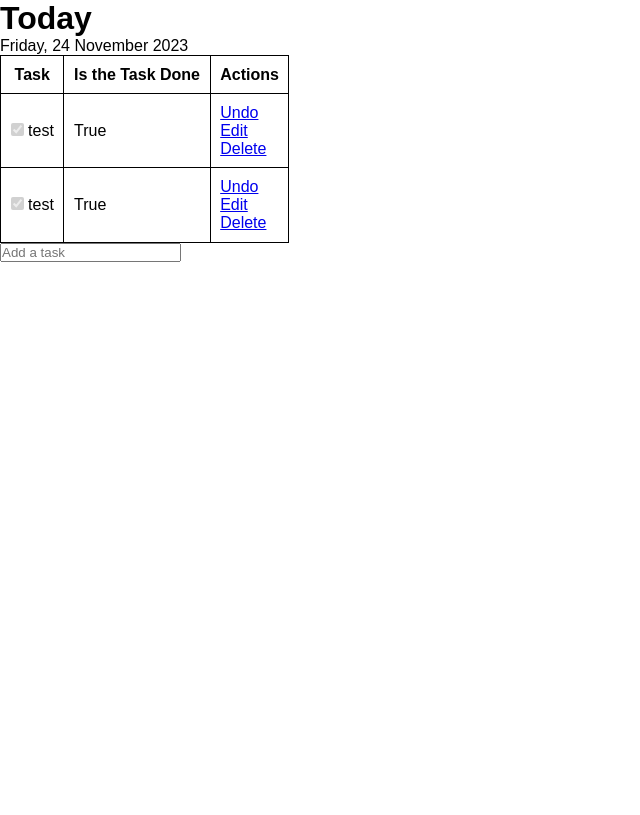
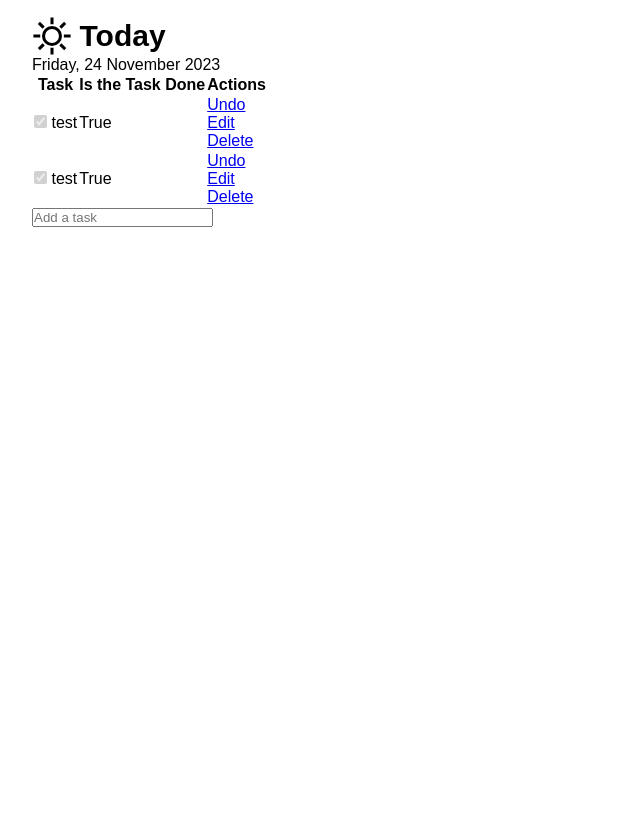
Before and after one commit to rullyvarelio/tick-task, a Flask app: page / in a window 1280 px wide. Shown: the top 815 px of the page, without its empty margins (0-640 px from the left). Before the commit the page ends 262 px from the top, so only its background shows below. Run offline with Flask 3, Linux system fonts and the light colour scheme; data comes from the database, SQL or seed files in the repository; both versions use the stored data as it was before the commit.

Commit message:
Start styling page

```diff
--- a/app.py
+++ b/app.py
@@ -8,19 +8,12 @@ app.config["SQLALCHEMY_DATABASE_URI"] = "sqlite:///todos.sqlite"
 db = SQLAlchemy(app)
 
 today = datetime.now()
-
-today_day = today.strftime("%A")
-today_date = today.strftime("%d")
-today_month = today.strftime("%B")
-today_year = today.strftime("%Y")
-
-date_format = f"{today_day}, {today_date} {today_month} {today_year}"
+date_format = f"{today.strftime('%A')}, {today.strftime('%d')} {today.strftime('%B')} {today.strftime('%Y')}"
 
 
 class Todos(db.Model):
     id = db.Column("id", db.Integer, primary_key=True)
     task = db.Column(db.String(100), nullable=False)
-    datetime_created = db.Column(db.DateTime, default=today)
     is_task_done = db.Column(db.Boolean, default=False)
 
     def __init__(self, task):
@@ -70,17 +63,16 @@ def undo(id):
 
 @app.route("/edit_task/<int:id>", methods=["POST", "GET"])
 def edit(id):
-    task = Todos.query.get_or_404(id)
+    task_to_update = Todos.query.get_or_404(id)
     if request.method == "POST":
-        task.task = request.form["task_content"]
+        task_to_update.task = request.form["task_content"]
 
         try:
             db.session.commit()
             return redirect("/")
         except Exception as e:
             return f"There was an issue editing your task: {e}"
-    else:
-        return render_template("edit.html", task=task)
+    return render_template("edit.html", task=task_to_update)
 
 
 @app.route("/delete/<int:id>")
--- /dev/null
+++ b/static/css/main.css
@@ -0,0 +1,22 @@
+* {
+    margin: 0;
+    padding: 0;
+    box-sizing: content-box;
+    font-family: Arial, Helvetica, sans-serif;
+}
+
+body {
+    margin: 1em 2em;
+    height: 100vh;
+}
+
+.header_title {
+    display: flex;
+    align-items: center;
+    font-size: 15px;
+}
+
+.header_title img {
+    width: 40px;
+    margin-right: .5em;
+}
--- a/templates/base.html
+++ b/templates/base.html
@@ -3,28 +3,12 @@
     <head>
         <meta charset="UTF-8">
         <meta name="viewport" content="width=device-width, initial-scale=1.0">
-        <style>
-            * {
-                margin: 0;
-                padding: 0;
-                box-sizing: content-box;
-                font-family: Arial, Helvetica, sans-serif;
-            }
-
-            table, th, td {
-                border: 1px solid black;
-                border-collapse: collapse;
-                padding: .6em;
-            }
-        </style>
-        <title>{% block title %}{% endblock %}</title>
+        {% block style %}{% endblock %}
+        {% block title %}{% endblock %}
     </head>
     <body>
-        <header>
-            {% block header %}{% endblock %}
-        </header>
-        <main class="content">
-            {% block main %}{% endblock %}
-        </main>
+        {% block header %}{% endblock %}
+        {% block main %}{% endblock %}
+        {% block script %}{% endblock %}
     </body>
 </html>
--- a/templates/index.html
+++ b/templates/index.html
@@ -1,17 +1,27 @@
 {% extends "base.html" %}
 
+{% block style %}
+    <link rel="stylesheet" href="{{ url_for('static', filename='css/main.css') }}">
+{% endblock %}
+
 {% block title %}
-    TickTask - Tick off your ToDos
+    <title>TickTask - Tick off your ToDos</title>
 {% endblock %}
 
 {% block header %}
+    <header>
+        <div class="header_title">
+            <img src="{{ url_for('static', filename='vectors/clear_day.svg') }}" alt="Today Icon">
             <h1>Today</h1>
+        </div>
         <div class="date">
             {{date_now}}
         </div>
+    </header>
 {% endblock %}
 
 {% block main %}
+    <main>
         {% if tasks|length < 1 %}
             <h4>You dont have any task</h4>
 
@@ -44,10 +54,17 @@
                 </form>
             </table>
         {% endif %}
+
         <form action="/" method="post">
+            <div class="task_field">
                 <input type="text" placeholder="Add a task" id="task_content" name="task_content">
+            </div>
             <!-- <input type="submit" value="Add task"> -->
         </form>
+    </main>
+{% endblock %}
+
+{% block script %}
     <script>
         document.addEventListener("DOMContentLoaded", function() {
             var checkboxes = document.querySelectorAll('input[type="checkbox"]');
```
Also changed, not shown: instance/todos.sqlite, static/vectors/clear_day.svg (added). Lines whose indentation alone changed are shown as unchanged.
